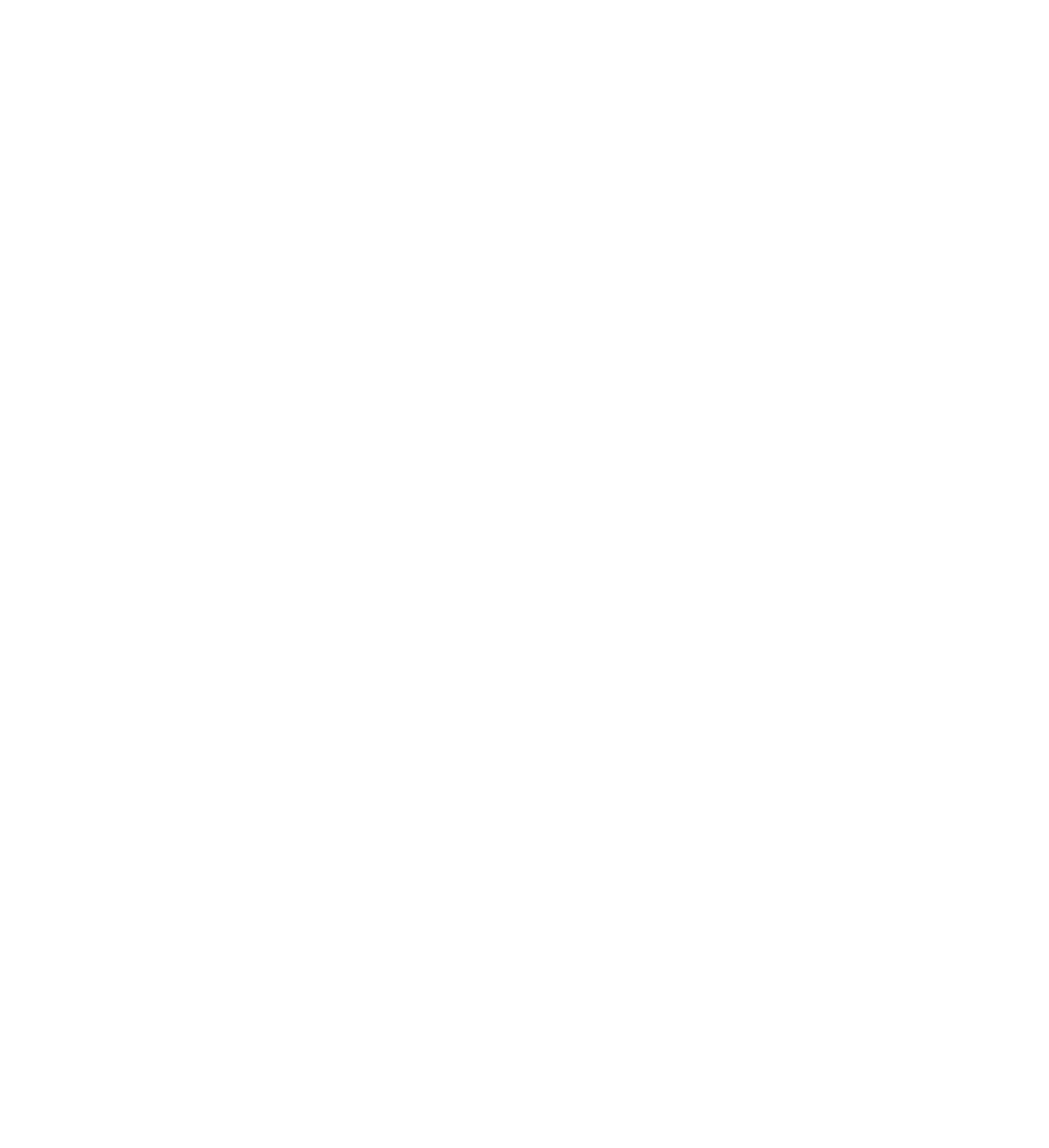
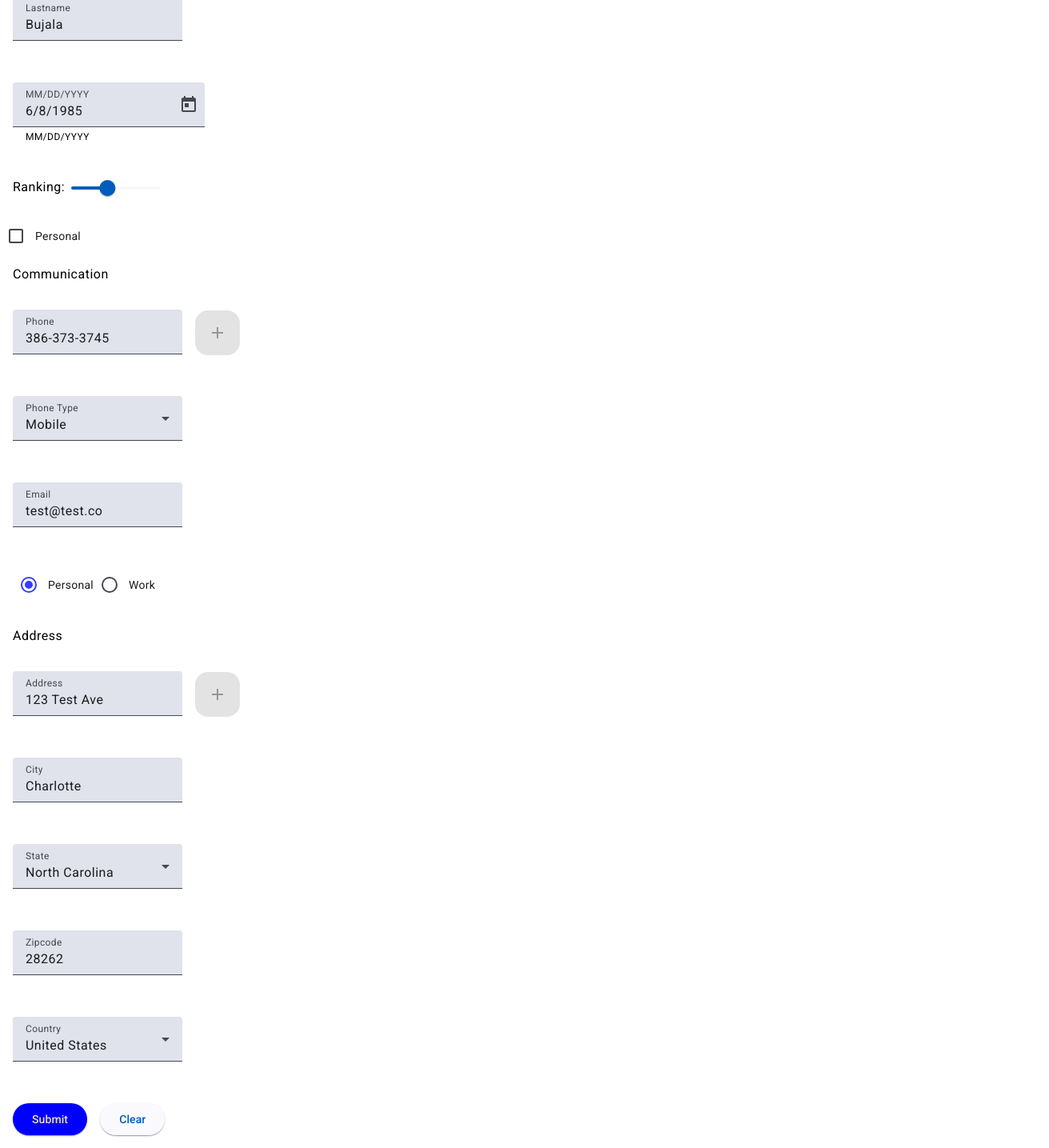
Before and after one commit to SantoshReddyBujala/angular-et, an Angular app: page /details in a window 1280 px wide. Shown: the part 430-1865 px from the top of the page at 80% size, 1312 px wide, since content can reach past the window. Before the commit the page ends 800 px from the top, so only its background shows below. Built offline with nearby package versions, Linux system fonts and the light colour scheme.

Commit message:
Angular v18 Reactive Form

```diff
--- a/angular.json
+++ b/angular.json
@@ -32,6 +32,7 @@
               }
             ],
             "styles": [
+              "@angular/material/prebuilt-themes/azure-blue.css",
               "src/styles.scss"
             ],
             "scripts": [],
@@ -96,6 +97,7 @@
               }
             ],
             "styles": [
+              "@angular/material/prebuilt-themes/azure-blue.css",
               "src/styles.scss"
             ],
             "scripts": []
--- a/package.json
+++ b/package.json
@@ -15,10 +15,12 @@
   "private": true,
   "dependencies": {
     "@angular/animations": "^18.2.12",
+    "@angular/cdk": "^18.2.13",
     "@angular/common": "^18.2.12",
     "@angular/compiler": "^18.2.12",
     "@angular/core": "^18.2.12",
     "@angular/forms": "^18.2.12",
+    "@angular/material": "^18.2.13",
     "@angular/platform-browser": "^18.2.12",
     "@angular/platform-browser-dynamic": "^18.2.12",
     "@angular/platform-server": "^18.2.12",
@@ -37,13 +39,13 @@
     "@types/express": "^4.17.17",
     "@types/jasmine": "~5.1.0",
     "@types/node": "^18.18.0",
+    "cypress": "latest",
     "jasmine-core": "~5.1.0",
     "karma": "~6.4.0",
     "karma-chrome-launcher": "~3.2.0",
     "karma-coverage": "~2.2.0",
     "karma-jasmine": "~5.1.0",
     "karma-jasmine-html-reporter": "~2.1.0",
-    "typescript": "~5.4.2",
-    "cypress": "latest"
+    "typescript": "~5.4.2"
   }
 }
--- a/src/app/app.config.ts
+++ b/src/app/app.config.ts
@@ -4,9 +4,10 @@
 import { routes } from './app.routes';
 import { provideClientHydration } from '@angular/platform-browser';
 import { provideHttpClient } from '@angular/common/http';
+import { provideAnimationsAsync } from '@angular/platform-browser/animations/async';
 
 export const appConfig: ApplicationConfig = {
   providers: [provideZoneChangeDetection({ eventCoalescing: true }), provideRouter(routes), provideClientHydration(),
-  provideHttpClient(),
+  provideHttpClient(), provideAnimationsAsync(),
   ]
 };
--- a/src/index.html
+++ b/src/index.html
@@ -6,8 +6,10 @@
   <base href="/">
   <meta name="viewport" content="width=device-width, initial-scale=1">
   <link rel="icon" type="image/x-icon" href="favicon.ico">
+  <link href="https://fonts.googleapis.com/css2?family=Roboto:wght@300;400;500&display=swap" rel="stylesheet">
+  <link href="https://fonts.googleapis.com/icon?family=Material+Icons" rel="stylesheet">
 </head>
-<body>
+<body class="mat-typography">
   <app-root></app-root>
 </body>
 </html>
--- a/src/shared/components/category-details/category-details.component.html
+++ b/src/shared/components/category-details/category-details.component.html
@@ -1,3 +1,131 @@
 <p>category-details works!</p>
 <h1>Category ID: {{IdParam}}</h1>
 <button (click)="backButton()">Back</button>
+<form [formGroup]="contactForm" (ngSubmit)="saveDetails()">
+  <div class="displayFlex">Personal</div>
+  <div class="displayFlex">
+    <mat-form-field>
+      <mat-label>Fristname</mat-label>
+      <input formControlName="firstName" matInput type="text" />
+    </mat-form-field>
+  </div>
+  <div class="displayFlex">
+    <mat-form-field>
+      <mat-label>Lastname</mat-label>
+      <input formControlName="lastName" matInput type="text" />
+    </mat-form-field>
+  </div>
+  <div class="displayFlex">
+    <mat-form-field>
+      <mat-label>MM/DD/YYYY</mat-label>
+      <input formControlName="dateOfBirth" matInput [matDatepicker]="picker" />
+      <mat-hint>MM/DD/YYYY</mat-hint>
+      <mat-datepicker-toggle
+        matIconSuffix
+        [for]="picker"
+      ></mat-datepicker-toggle>
+      <mat-datepicker #picker></mat-datepicker>
+    </mat-form-field>
+  </div>
+  <div class="displayFlex">
+    <mat-label>Ranking:</mat-label>
+    <mat-slider>
+      <input formControlName="ranking" matSliderThumb />
+    </mat-slider>
+  </div>
+  <div>
+    <mat-checkbox>Personal</mat-checkbox>
+  </div>
+  <div class="displayFlex">Communication</div>
+  <div formGroupName="phone">
+    <div class="displayFlex">
+      <mat-form-field>
+        <mat-label>Phone</mat-label>
+        <input formControlName="phoneNumber" type="text" matInput />
+      </mat-form-field>
+      <span class="p1"></span>
+      <button mat-fab disabled aria-label="add icon">
+        <mat-icon>add</mat-icon>
+      </button>
+    </div>
+    <div class="displayFlex">
+      <mat-form-field>
+        <mat-label>Phone Type</mat-label>
+        <mat-select formControlName="phoneType">
+          @for (phone of phones; track phone) {
+          <mat-option [value]="phone.value">{{phone.name}}</mat-option>
+          }
+        </mat-select>
+      </mat-form-field>
+    </div>
+  </div>
+  <div formGroupName="email">
+    <div class="displayFlex">
+      <mat-form-field>
+        <mat-label>Email</mat-label>
+        <input formControlName="emailAddr" type="email" matInput />
+      </mat-form-field>
+    </div>
+    <div class="displayFlex">
+      <mat-radio-group
+        formControlName="emailType"
+        aria-label="Select an option"
+      >
+        <mat-radio-button value="1">Personal</mat-radio-button>
+        <mat-radio-button value="2">Work</mat-radio-button>
+      </mat-radio-group>
+    </div>
+  </div>
+  <div class="displayFlex">Address</div>
+  <div formGroupName="address">
+    <div class="displayFlex">
+      <mat-form-field>
+        <mat-label>Address</mat-label>
+        <input formControlName="addr" type="text" matInput />
+      </mat-form-field>
+      <span class="p1"></span>
+      <button mat-fab disabled aria-label="add icon">
+        <mat-icon>add</mat-icon>
+      </button>
+    </div>
+    <div class="displayFlex">
+      <mat-form-field>
+        <mat-label>City</mat-label>
+        <input formControlName="city" type="text" matInput />
+      </mat-form-field>
+    </div>
+    <div class="displayFlex">
+      <mat-form-field>
+        <mat-label>State</mat-label>
+        <mat-select formControlName="state">
+          @for (state of states; track state) {
+          <mat-option [value]="state.name">{{state.value}}</mat-option>
+          }
+        </mat-select>
+      </mat-form-field>
+    </div>
+    <div class="displayFlex">
+      <mat-form-field>
+        <mat-label>Zipcode</mat-label>
+        <input formControlName="zipcode" type="text" matInput />
+      </mat-form-field>
+    </div>
+    <div class="displayFlex">
+      <mat-form-field>
+        <mat-label>Country</mat-label>
+        <mat-select formControlName="country">
+          @for (country of countries; track country) {
+          <mat-option [value]="country.name">{{country.value}}</mat-option>
+          }
+        </mat-select>
+      </mat-form-field>
+    </div>
+  </div>
+  <div class="displayFlex">
+    <button mat-raised-button class="primary" type="submit">
+      Submit
+    </button>
+    <span class="p1"></span>
+    <button mat-raised-button>Clear</button>
+  </div>
+</form>
--- a/src/shared/components/category-details/category-details.component.scss
+++ b/src/shared/components/category-details/category-details.component.scss
@@ -0,0 +1,11 @@
+.displayFlex {
+  width: 100%;
+  padding: 1rem;
+}
+.p1 {
+  padding: 0.5rem;
+}
+.primary {
+  background-color: blue !important;
+  color: wheat !important;
+}
--- a/src/shared/components/category-details/category-details.component.ts
+++ b/src/shared/components/category-details/category-details.component.ts
@@ -1,13 +1,69 @@
 import { Component, OnInit } from '@angular/core';
-import { ActivatedRoute, Route, Router } from '@angular/router';
+import { ActivatedRoute, Router } from '@angular/router';
+import { MatInputModule } from '@angular/material/input';
+import { MatFormFieldModule } from '@angular/material/form-field';
+import { FormControl, FormGroup, FormsModule, ReactiveFormsModule } from '@angular/forms';
+import { MatDatepickerModule } from '@angular/material/datepicker';
+import { provideNativeDateAdapter } from '@angular/material/core';
+import { MatSliderModule } from '@angular/material/slider';
+import { MatCheckboxModule } from '@angular/material/checkbox';
+import { MatSelectModule } from '@angular/material/select';
+import { MatButtonModule } from '@angular/material/button';
+import { MatIconModule } from '@angular/material/icon';
+import { MatRadioModule } from '@angular/material/radio';
 
 @Component({
   standalone: true,
-  imports: [],
+  imports: [FormsModule, MatFormFieldModule, MatInputModule, MatDatepickerModule, MatSliderModule, MatCheckboxModule, MatSelectModule, MatButtonModule, MatIconModule, MatRadioModule, ReactiveFormsModule],
   templateUrl: './category-details.component.html',
-  styleUrl: './category-details.component.scss'
+  styleUrl: './category-details.component.scss',
+  providers: [provideNativeDateAdapter()],
 })
 export class CategoryDetailsComponent implements OnInit {
+  contactForm = new FormGroup({
+    id: new FormControl(),
+    firstName: new FormControl(),
+    lastName: new FormControl(),
+    dateOfBirth: new FormControl(),
+    ranking: new FormControl(),
+    phone: new FormGroup({
+      phoneNumber: new FormControl(),
+      phoneType: new FormControl(),
+    }),
+    address: new FormGroup({
+      addr: new FormControl(),
+      city: new FormControl(),
+      state: new FormControl(),
+      zipcode: new FormControl(),
+      country: new FormControl()
+    }),
+    email: new FormGroup({
+      emailAddr: new FormControl(),
+      emailType: new FormControl()
+    })
+  })
+
+  phones = [
+    { name: 'Home', value: 'home' },
+    { name: 'Work', value: 'work' },
+    { name: 'Mobile', value: 'mobile' }
+  ];
+  email = [
+    { name: '1', value: 'Personal' },
+    { name: '2', value: 'Work' },
+  ];
+
+  countries = [
+    { name: 'US', value: 'United States' },
+    { name: 'IN', value: 'India' }
+  ];
+
+  states = [
+    { name: 'NC', value: 'North Carolina' },
+    { name: 'GA', value: 'Gergia' }
+  ];
+
+
   IdParam?: any;
   constructor(private route: ActivatedRoute,
     private router: Router
@@ -16,8 +72,28 @@
   }
   ngOnInit(): void {
     this.IdParam = this.route.snapshot.paramMap.get('id');
+    this.patchValues();
+  }
+
+  patchValues(): void {
+    this.contactForm.controls.firstName.setValue("Santosh"),
+      this.contactForm.controls.lastName.setValue('Bujala'),
+      this.contactForm.controls.dateOfBirth.setValue('1985-06-08'),
+      this.contactForm.controls.ranking.setValue('40'),
+      this.contactForm.controls.phone.controls.phoneNumber.setValue('386-373-3745'),
+      this.contactForm.controls.phone.controls.phoneType.setValue('mobile'),
+      this.contactForm.controls.email.controls.emailAddr.setValue('test@test.co'),
+      this.contactForm.controls.email.controls.emailType.setValue('1'),
+      this.contactForm.controls.address.controls.addr.setValue('123 Test Ave'),
+      this.contactForm.controls.address.controls.city.setValue('Charlotte'),
+      this.contactForm.controls.address.controls.state.setValue('NC'),
+      this.contactForm.controls.address.controls.zipcode.setValue('28262'),
+      this.contactForm.controls.address.controls.country.setValue('US')
   }
   backButton(): void {
     this.router.navigate(['/welcome'])
   }
+  saveDetails(): void {
+    console.log(this.contactForm.value)
+  }
 }
--- a/src/styles.scss
+++ b/src/styles.scss
@@ -1 +1,4 @@
 /* You can add global styles to this file, and also import other style files */
+
+html, body { height: 100%; }
+body { margin: 0; font-family: Roboto, "Helvetica Neue", sans-serif; }
```
Also changed, not shown: 1 other file (tests, documents, lock files or other folders).
